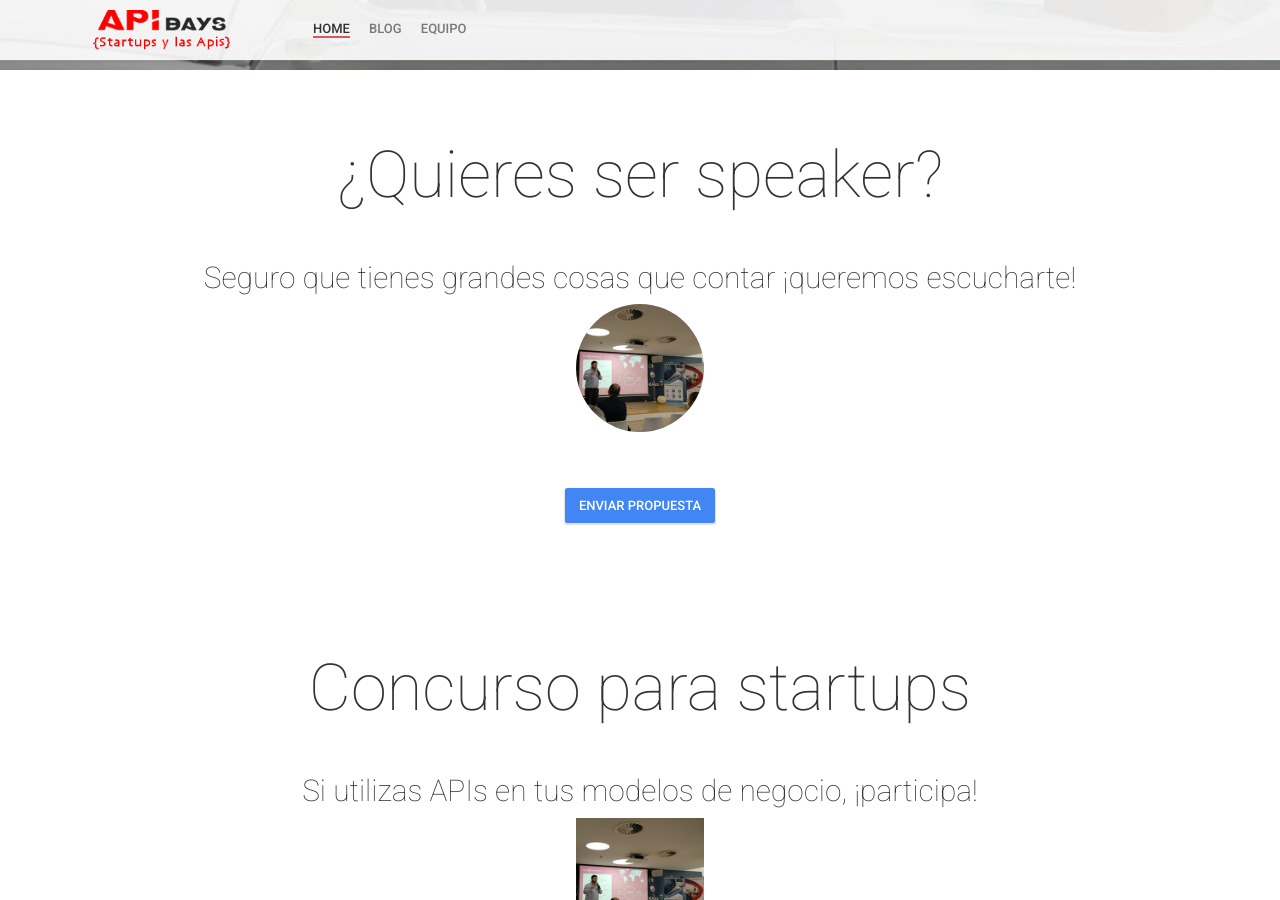
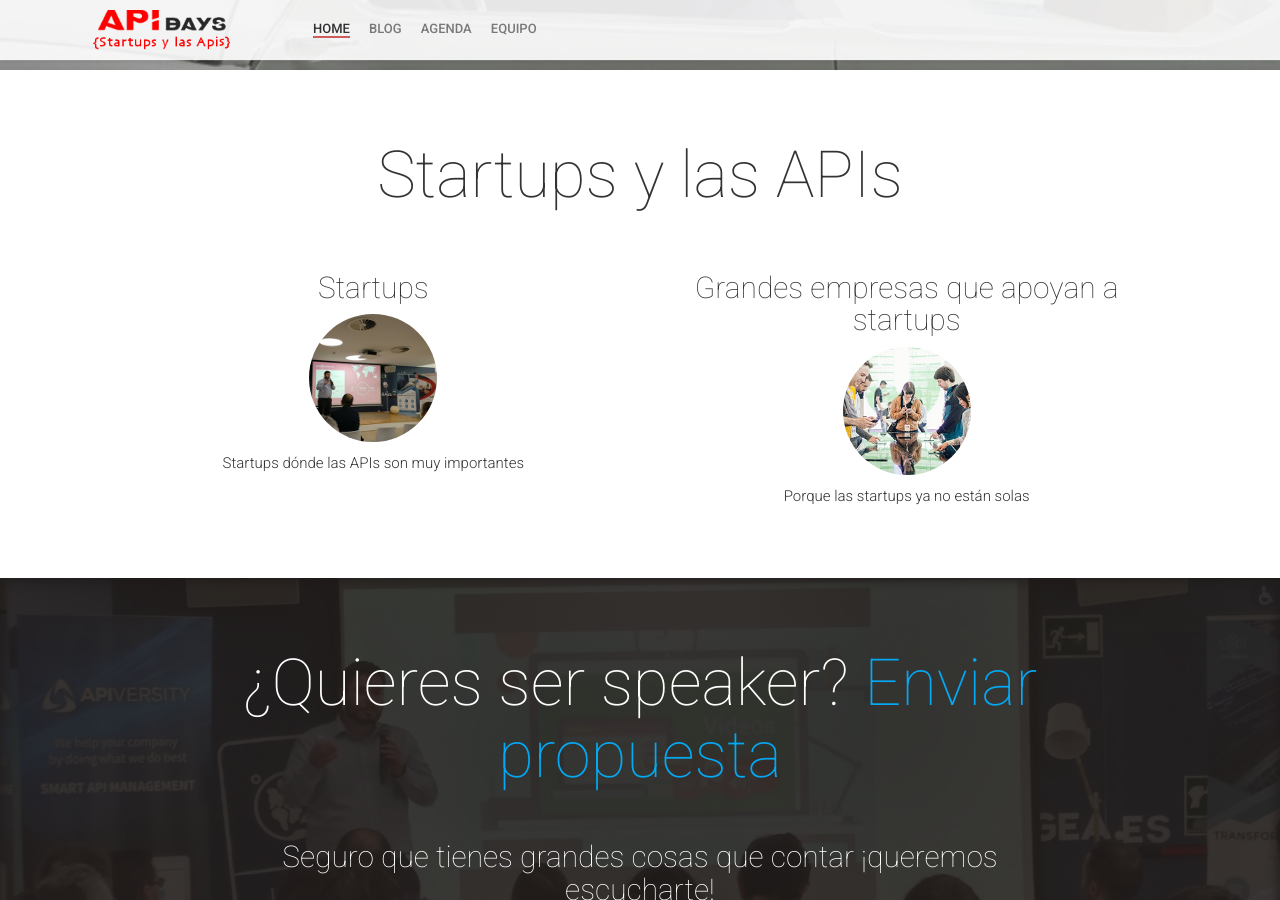
Before and after one commit to apiaddicts/startupsylasapisIII, a Jekyll site: the page built from index.html, in a window 1280 px wide and 900 px high, scrolled down 830 px. Built offline with Jekyll 4.4.1, drawn with Linux system fonts in a browser that asks for light colours; nearby versions of some CDN libraries; comment, search, counter and statistics services are not loaded; some of the changed text lies outside the part shown.

Commit message:
modificar participa

```diff
--- a/_config.yml
+++ b/_config.yml
@@ -45,7 +45,7 @@ c4sponsorsUrl: "mailto:contacta@apiaddicts.org?subject=Colaborar%20Starupylasapi
 navigationLinks:
  - {permalink: "/", text: "Home"}
  - {permalink: "/blog/", text: "Blog"}
- # - {permalink: "/schedule/", text: "Agenda"}
+ - {permalink: "/schedule/", text: "Agenda"}
  # - {permalink: "/speakers/", text: "Ponentes"}
  - {permalink: "/team/", text: "Equipo"}
  #- {permalink: "/logistics/", text: "Logistica"}
--- a/_includes/participa.html
+++ b/_includes/participa.html
@@ -1,10 +1,11 @@
-<section id="participa" class="participa">
-    <h3>{{ site.participaTitle }}</h3>
-    <h5>{{ site.participaText }}</h5>
-    <img class="img-circle" src="{{ site.baseurl }}/img/about-section/conference.jpg" height="128" width="128">
-    <br>
-    <br>
-    <br>
-    <br>
-    <a class="btn btn-primary waves-effect waves-button waves-light waves-float" href="{{ site.participaButtonLink }}" target="_blank">{{ site.participaButtonText }}</a>
+<!-- Begin Paticipa Section -->
+<section id="participa" class="participa image-section parallax" style="background-image: url({{ site.baseurl }}/img/sections-background/{{ site.rockstarSpeakersImage }});">
+    <div class="overlay solid-overlay"></div>
+    <div class="content-wrapper">
+        <div class="col-md-8 col-md-offset-2">
+            <h3>{{ site.participaTitle }} <a href="https://forms.gle/zzpwcjoENprtaKEh7" target="_blank"> Enviar propuesta</a></h3>
+            <h5>{{ site.participaText }}</h5>
+        </div>
+    </div>
 </section>
+<!-- End Participa Section -->
--- a/index.html
+++ b/index.html
@@ -5,11 +5,11 @@ permalink: /
 
   {% include hero.html %}
 
+  {% include about.html %}
+
   {% include participa.html %}
 
   {% include concurso.html %}
-
-  {% include about.html %}
 
   {% include statistic.html %}
 
```
Also changed, not shown: _includes/rockstar-speakers.html (line endings or trailing spaces), 1 other file.
